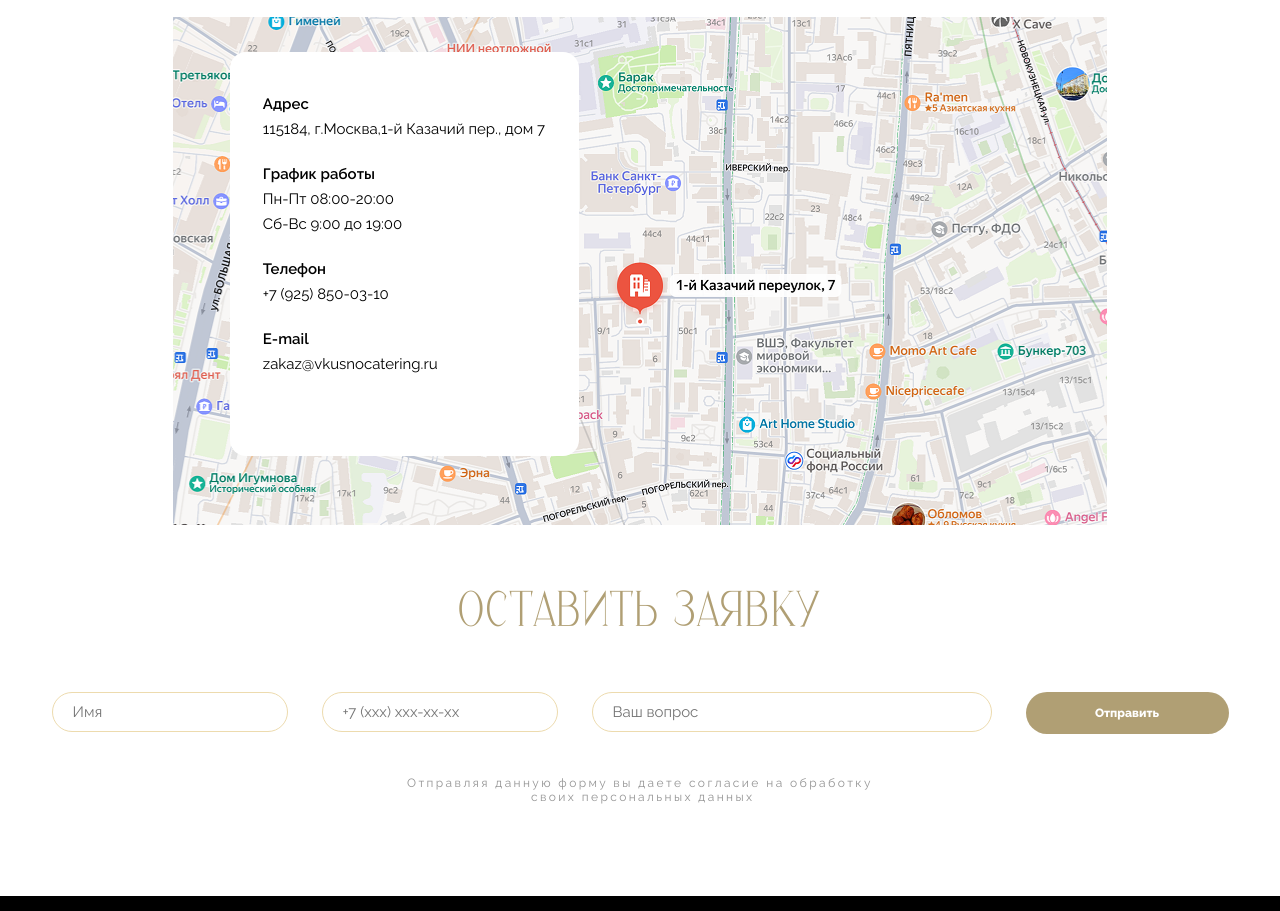
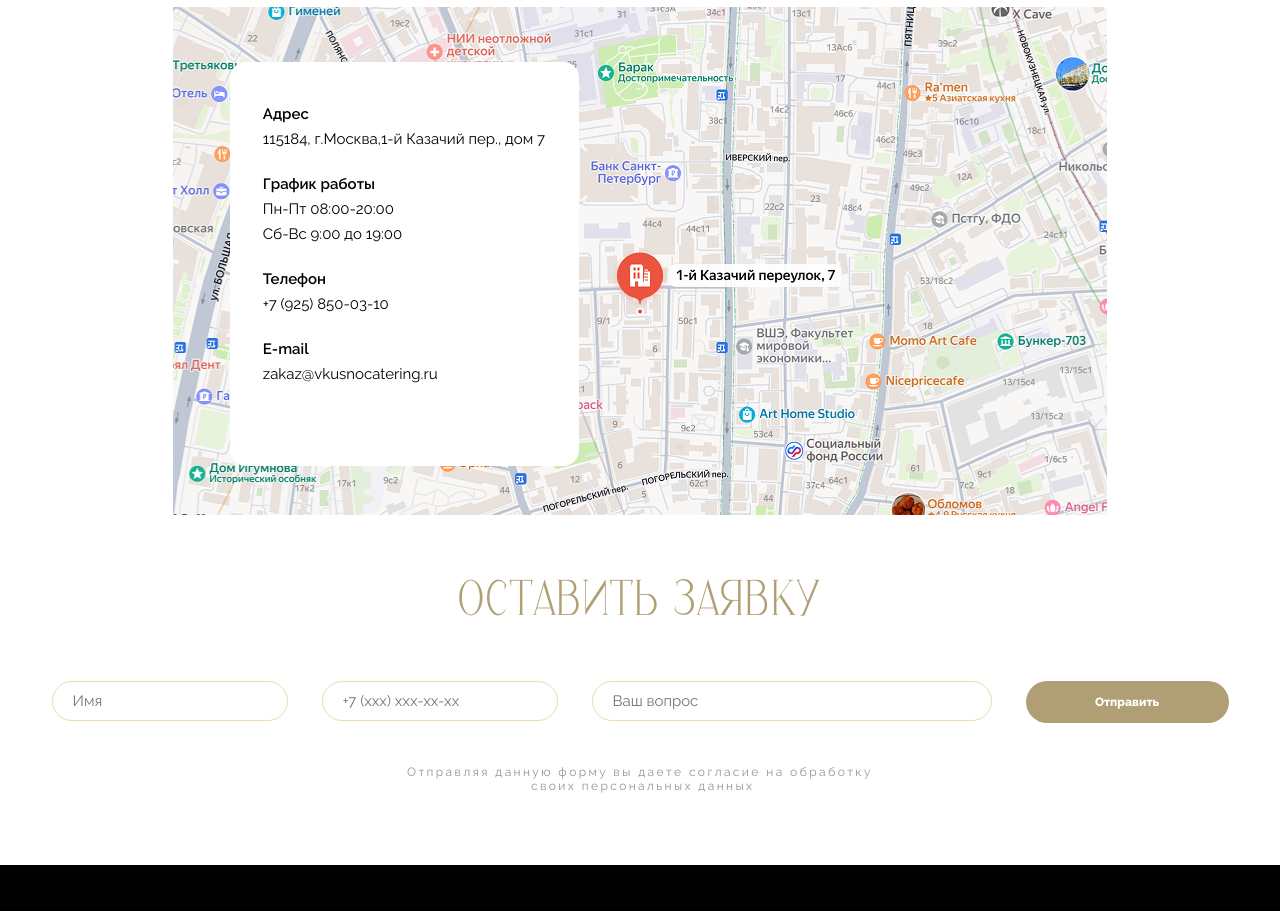
Before and after one commit to sergJess/VkusnoKeitering, a website: page src/pages/contacts.html in a window 1280 px wide. Shown: the part 321-1232 px from the top of the page. Drawn offline with Linux system fonts and the light colour scheme; files whose address does not match are found by name.

Commit message:
feat: add styles for contacts page

```diff
--- a/src/pages/contacts.html
+++ b/src/pages/contacts.html
@@ -147,7 +147,7 @@
         </div>
       </div>
       </div>
-      <div class="order-block">
+      <div class="order-block_padding">
         <h2 class="text-block-title text_colored4 order-block__title uppercase">Оставить заявку</h2>
         <form action="" class="order-block__form">
           <div class="form__fields">
--- a/src/styles/components/contacts.css
+++ b/src/styles/components/contacts.css
@@ -7,8 +7,8 @@
 }
 
 .contacts__info{
-    margin: 32px 0 0 0;
-    padding: 35px 0 0 57px;
+    margin: 22px 0 0 0;
+    padding: 55px 0 0 57px;
     min-height: 508px;
     background-image: url("../../assets/img/contacts/map.png");
     background-position: center;
--- a/src/styles/components/order-block.css
+++ b/src/styles/components/order-block.css
@@ -1,5 +1,9 @@
 .order-block {
   padding: 59px 10px 70px 10px;
+}
+
+.order-block_padding {
+  padding: 59px 10px 10px 10px;
 }
 
 .order-block__title {
```
